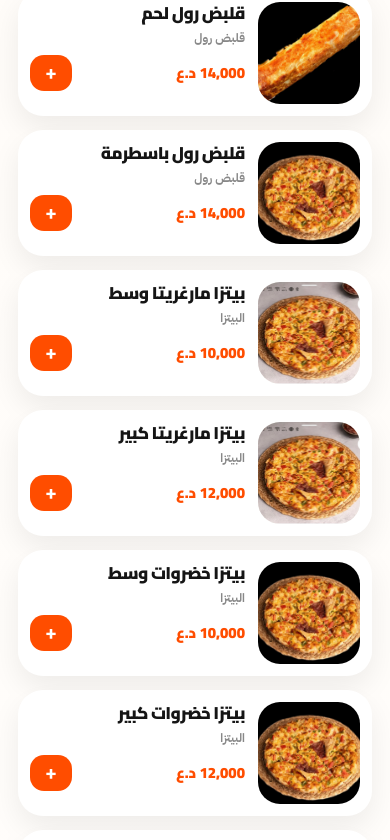
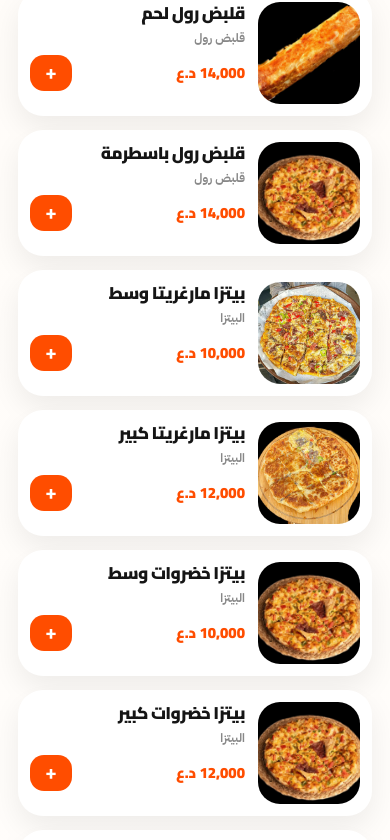
Before and after one commit to juda2018-del/juda-food-app, a Next.js app: page /ahram in a window 390 px wide. Shown: the part 2353-3193 px from the top of the page. Built offline with nearby package versions, Linux system fonts and the light colour scheme.

Commit message:
Fix mobile UI: app/ahram/page.tsx

```diff
--- a/app/ahram/page.tsx
+++ b/app/ahram/page.tsx
@@ -20,7 +20,7 @@ const menuItems: Item[] = [
   { name: "فطير دجاج", price: 14000, category: "المشلتت الأصلي", image: "/images/m6.jpg" },
   { name: "فطير سجق", price: 14000, category: "المشلتت الأصلي", image: "/images/m5.jpg" },
   { name: "فطير لحم مثروم", price: 14000, category: "المشلتت الأصلي", image: "/images/m6.jpg" },
-  { name: "فطير باسطرمة", price: 14000, category: "المشلتت الأصلي", image: "/images/m1.jpg" },
+  { name: "فطير باسطرمة", price: 14000, category: "المشلتت الأصلي", image: "/images/m6.jpg" },
   { name: "فطير شلتتة برو ماكس", price: 16000, category: "المشلتت الأصلي", image: "/images/m5.jpg" },
 
   { name: "قلبض رول جبن", price: 12000, category: "قلبض رول", image: "/images/m8.jpg" },
@@ -30,16 +30,16 @@ const menuItems: Item[] = [
   { name: "قلبض رول لحم", price: 14000, category: "قلبض رول", image: "/images/m9.jpg" },
   { name: "قلبض رول باسطرمة", price: 14000, category: "قلبض رول", image: "/images/m8.jpg" },
 
-  { name: "بيتزا مارغريتا وسط", price: 10000, category: "البيتزا", image: "/images/m1.jpg" },
-  { name: "بيتزا مارغريتا كبير", price: 12000, category: "البيتزا", image: "/images/m2.jpg" },
+  { name: "بيتزا مارغريتا وسط", price: 10000, category: "البيتزا", image: "/images/m6.jpg" },
+  { name: "بيتزا مارغريتا كبير", price: 12000, category: "البيتزا", image: "/images/m7.jpg" },
   { name: "بيتزا خضروات وسط", price: 10000, category: "البيتزا", image: "/images/m3.jpg" },
   { name: "بيتزا خضروات كبير", price: 12000, category: "البيتزا", image: "/images/m3.jpg" },
   { name: "بيتزا دجاج وسط", price: 12000, category: "البيتزا", image: "/images/m5.jpg" },
   { name: "بيتزا دجاج كبير", price: 14000, category: "البيتزا", image: "/images/m5.jpg" },
   { name: "بيتزا سجق وسط", price: 12000, category: "البيتزا", image: "/images/m7.jpg" },
   { name: "بيتزا سجق كبير", price: 14000, category: "البيتزا", image: "/images/m7.jpg" },
-  { name: "بيتزا باسطرمة وسط", price: 12000, category: "البيتزا", image: "/images/m1.jpg" },
-  { name: "بيتزا باسطرمة كبير", price: 14000, category: "البيتزا", image: "/images/m2.jpg" },
+  { name: "بيتزا باسطرمة وسط", price: 12000, category: "البيتزا", image: "/images/m6.jpg" },
+  { name: "بيتزا باسطرمة كبير", price: 14000, category: "البيتزا", image: "/images/m7.jpg" },
   { name: "بيتزا شلتتة برو ماكس وسط", price: 14000, category: "البيتزا", image: "/images/m5.jpg" },
   { name: "بيتزا شلتتة برو ماكس كبير", price: 16000, category: "البيتزا", image: "/images/m5.jpg" },
 
```
